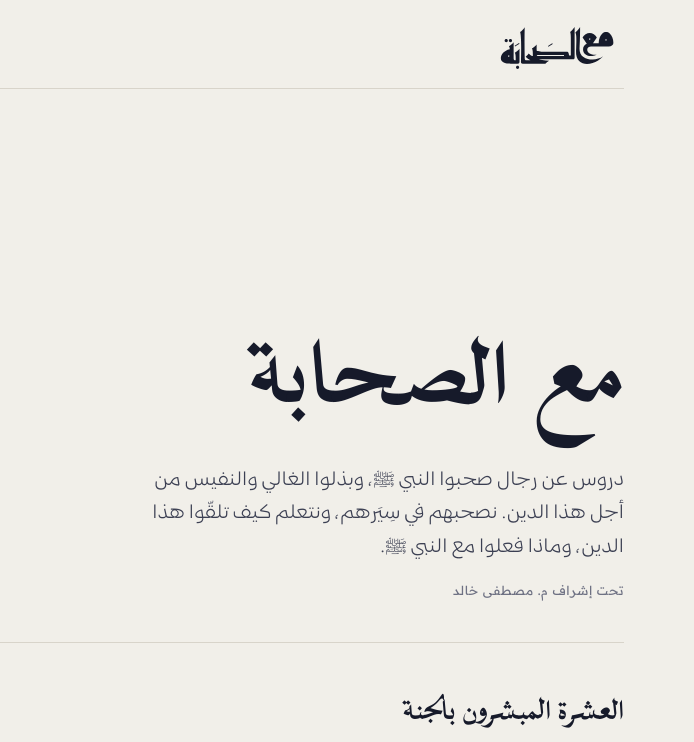
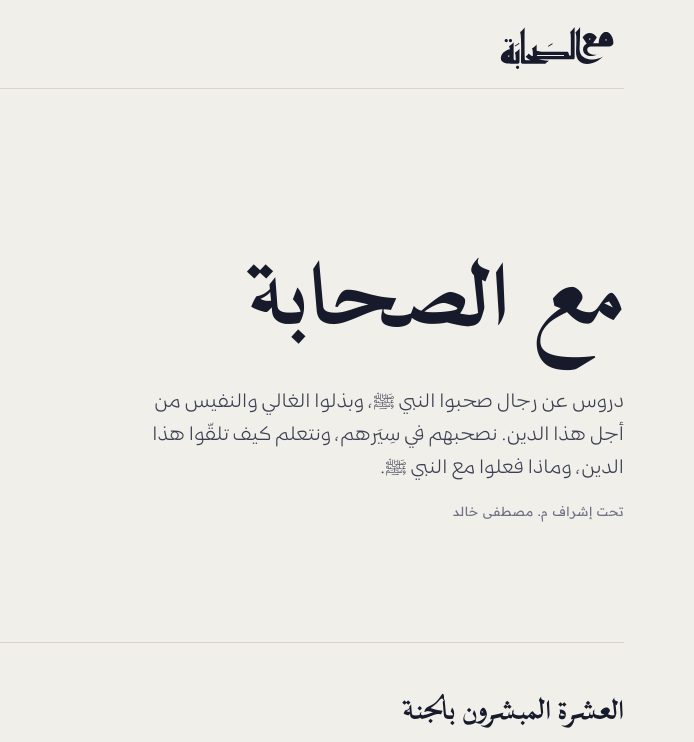
Before and after one commit to mustphawy-lgtm/ma3-elsahaba, a plain HTML site: page index.html in a window 1280 px wide. Shown: the top 742 px of the page, 586-1280 px from the left. Drawn offline with nearby package versions, Linux system fonts and the light colour scheme.

Commit message:
توسيط نص الواجهة
Co-Authored-By: Claude Opus 5.5 <noreply@anthropic.com>
Claude-Session: https://claude.ai/code/session_017sij6fWkXrWpzPm7aXr9HP

```diff
--- a/index.html
+++ b/index.html
@@ -396,6 +396,7 @@ footer{justify-content:space-between;gap:12px}footer .sig-link{margin-inline-sta
 .part[aria-selected="true"] b{color:var(--gold-d)}
 .band-q{margin-bottom:18px}
 .band-rose{opacity:.09}
+.hero{align-items:center}
 </style>
 <style>body{margin:0;padding-top:env(safe-area-inset-top,0px);padding-bottom:env(safe-area-inset-bottom,0px)}</style></head><body>
 <div class="wrap" dir="rtl" lang="ar">
```
